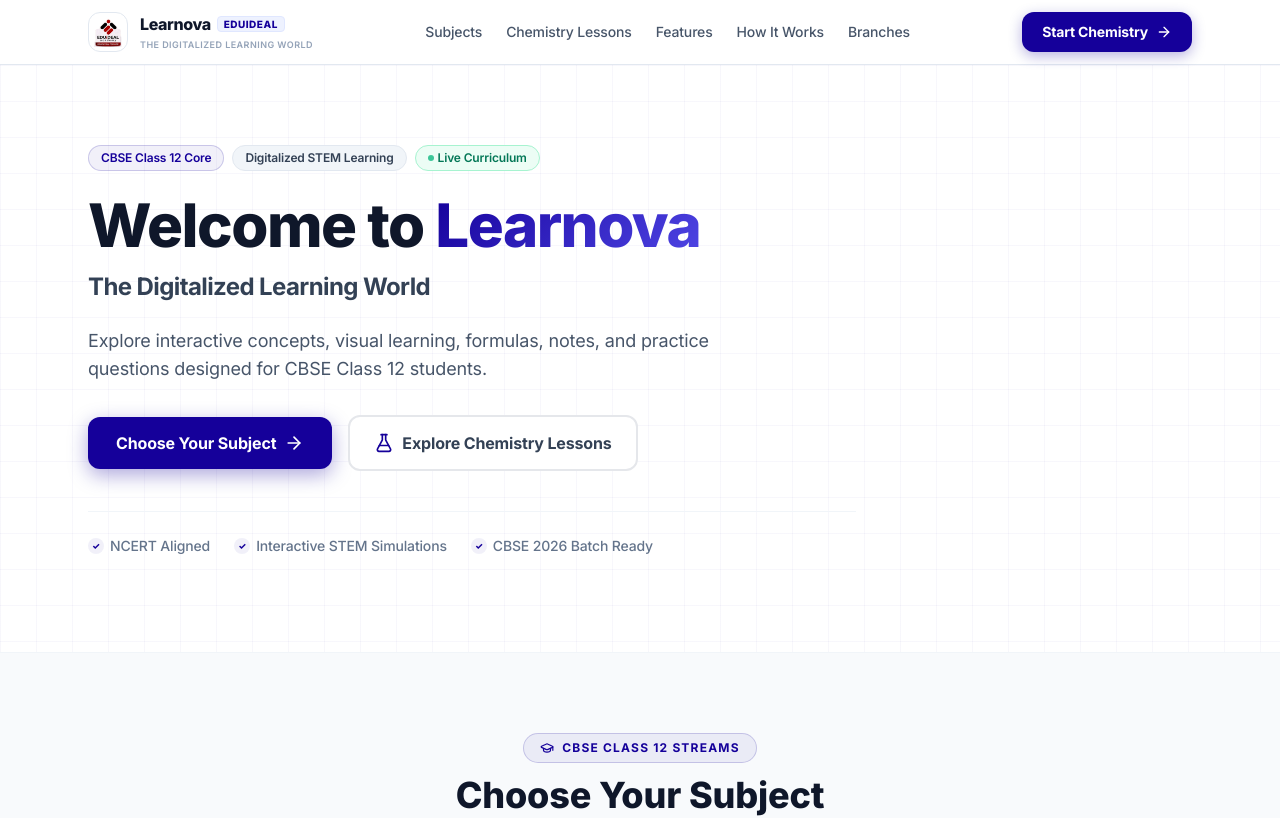
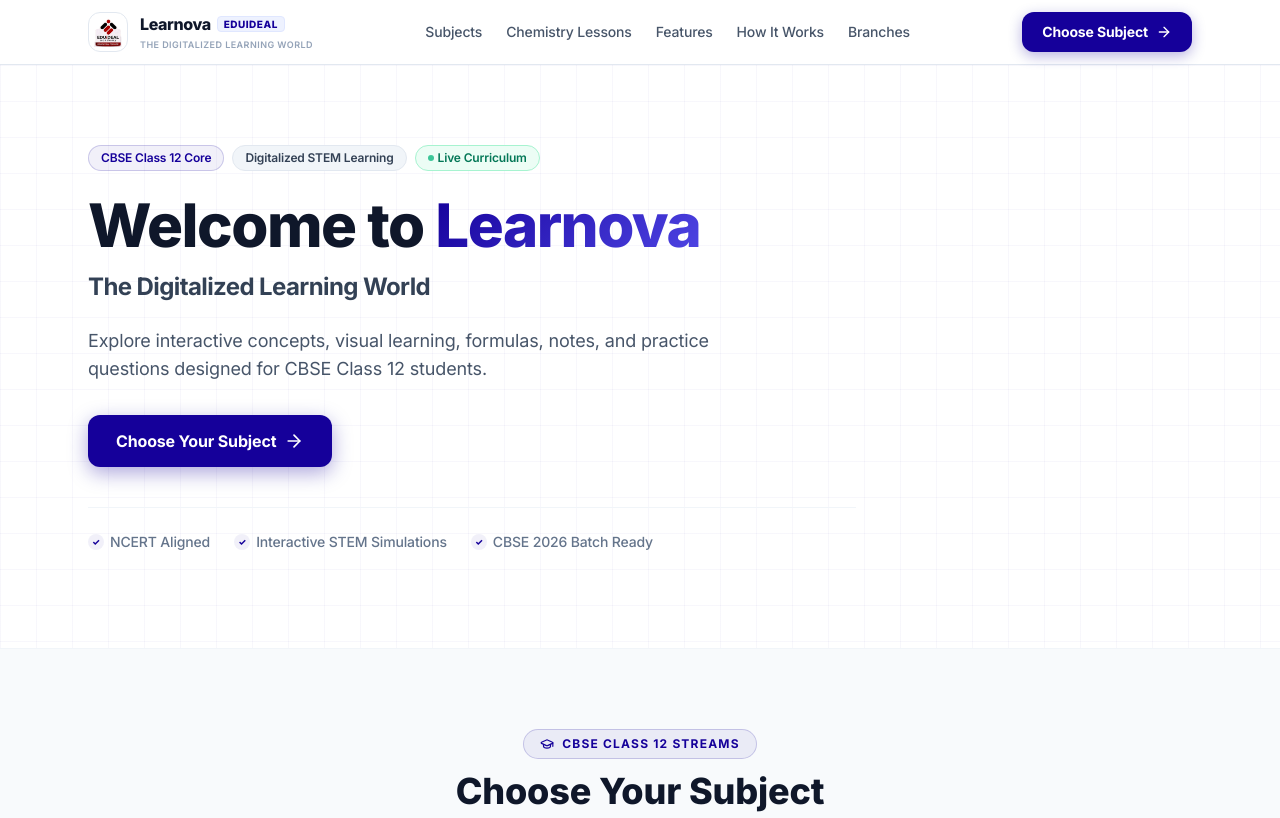
Before and after one commit to rakeshrathna/SOLUTIONS, a React (Vite) app: page / in a window 1280 px wide. Shown: the top 818 px of the page. Built offline with nearby package versions, Linux system fonts and the light colour scheme.

Commit message:
Remove secondary explore chemistry button from hero section and streamline hero CTA

```diff
--- a/src/pages/AcademyDashboardPage.tsx
+++ b/src/pages/AcademyDashboardPage.tsx
@@ -407,14 +407,14 @@ export const AcademyDashboardPage: React.FC = () => {
           </nav>
 
           <button
-            onClick={() => navigate('/chemistry')}
+            onClick={scrollToSubjects}
             className="hidden sm:flex items-center gap-2 px-5 py-2.5 rounded-xl text-sm font-bold text-white transition-all duration-200 active:scale-95 shadow-sm"
             style={{
               background: BRAND,
               boxShadow: '0 4px 14px rgba(21,0,154,0.3)',
             }}
           >
-            Start Chemistry <ArrowRight className="w-4 h-4" />
+            Choose Subject <ArrowRight className="w-4 h-4" />
           </button>
         </div>
       </header>
@@ -483,14 +483,6 @@ export const AcademyDashboardPage: React.FC = () => {
                 }}
               >
                 Choose Your Subject <ArrowRight className="w-5 h-5" />
-              </button>
-
-              <button
-                onClick={() => navigate('/chemistry')}
-                className="flex items-center gap-2 px-6 py-3.5 rounded-xl text-base font-bold border-2 transition-all duration-200 bg-white text-slate-700 hover:text-[#15009A] hover:border-[#15009A] shadow-xs"
-              >
-                <FlaskConical className="w-5 h-5 text-[#15009A]" />
-                Explore Chemistry Lessons
               </button>
             </div>
 
```
